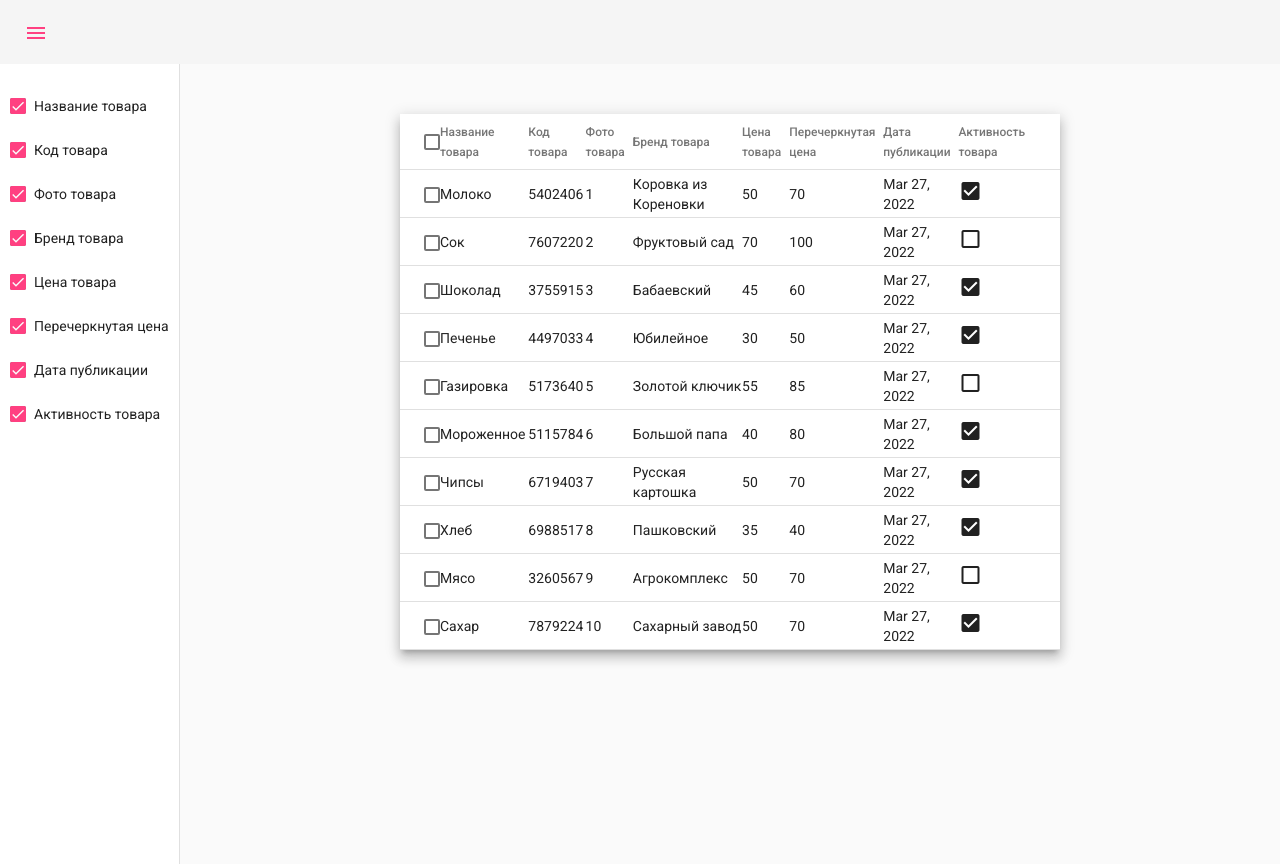
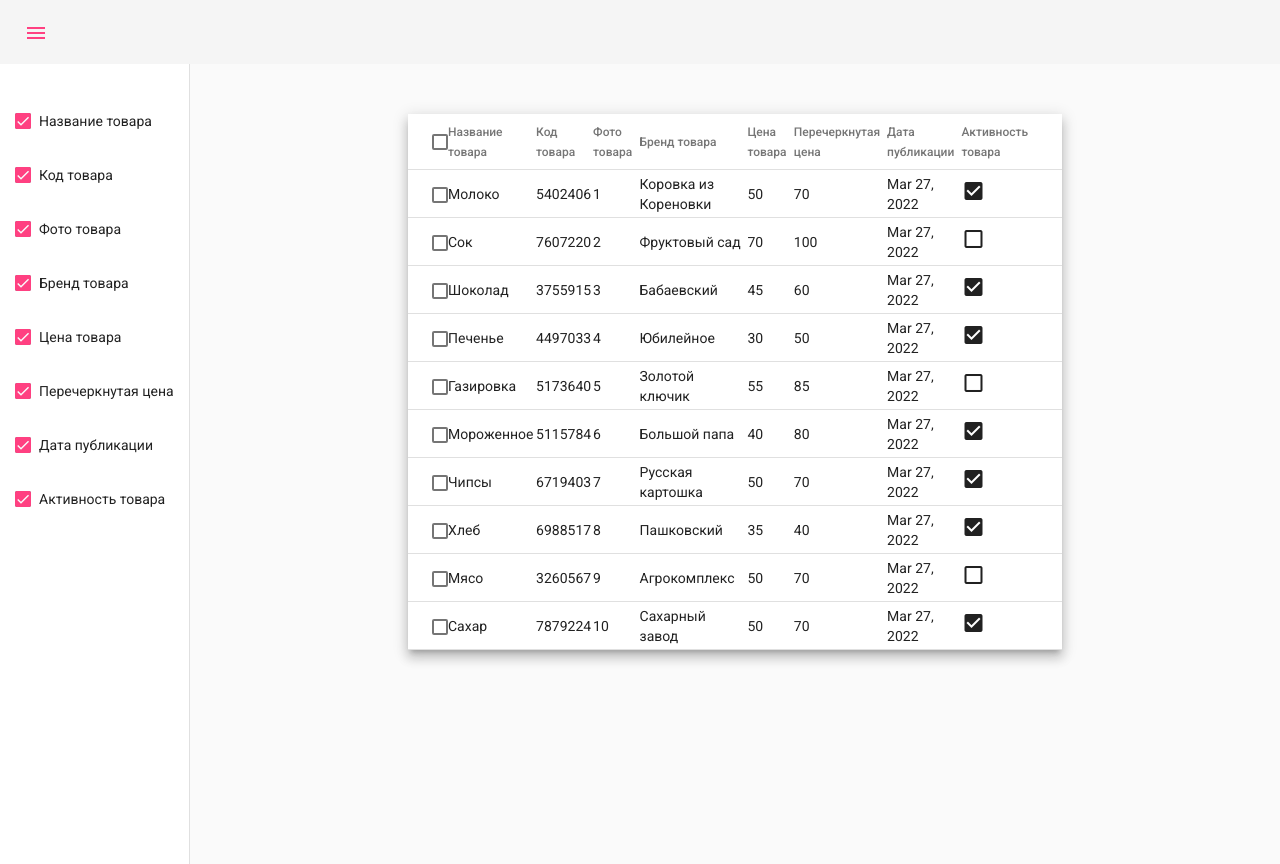
Before and after one commit to odianboy/configurable-table, an Angular app: page / in a window 1280 px wide. Both pictures are taken after a click on the button "menu". Built offline with nearby package versions, Linux system fonts and the light colour scheme.

Commit message:
add cdk dnd

```diff
--- a/angular.json
+++ b/angular.json
@@ -1,5 +1,8 @@
 {
   "$schema": "./node_modules/@angular/cli/lib/config/schema.json",
+  "cli": {
+    "analytics": "5a6bdd2b-b2dc-4efc-aa1c-aa0dec06248d"
+  },
   "version": 1,
   "newProjectRoot": "projects",
   "projects": {
--- a/src/app/config-sidenav/config-sidenav.component.html
+++ b/src/app/config-sidenav/config-sidenav.component.html
@@ -7,14 +7,21 @@
 
 <mat-drawer-container class="example-container" *ngIf="columns$ | async as columns">
   <mat-drawer mode="side" [(opened)]="opened">
+
+    <div cdkDropList class="example-list" (cdkDropListDropped)="drop($event)">
       <section class="example-section" class="valueSideNav" *ngFor="let column of columns">
+        <div class="example-box" cdkDrag>
             <mat-checkbox
               class="example-margin"
               *ngIf="!column.static"
               [checked]="column.display"
               (change)="updateDisplay(column.ref)">
-          {{ column.name }}</mat-checkbox>
+              {{ column.name }}
+            </mat-checkbox>
+          </div>
       </section>
+    </div>
+
   </mat-drawer>
   <mat-drawer-content>
     <app-config-table></app-config-table>
--- a/src/app/config-sidenav/config-sidenav.component.ts
+++ b/src/app/config-sidenav/config-sidenav.component.ts
@@ -1,9 +1,10 @@
 import { Component } from '@angular/core';
 import { Column } from '../shared/column.interfaces';
 
-import {CdkDragDrop, moveItemInArray} from '@angular/cdk/drag-drop';
-import { BehaviorSubject, Observable } from 'rxjs';
+import { Observable } from 'rxjs';
 import { ColumnService } from '../shared/column.service';
+
+import { CdkDragDrop } from '@angular/cdk/drag-drop';
 
 @Component({
   selector: 'app-config-sidenav',
@@ -16,13 +17,14 @@ export class ConfigSidenavComponent  {
 
   constructor(private columnService: ColumnService) {
     this.columns$ = columnService.columns$;
-
-    this.columns$.subscribe((value) => {
-      console.log(value);
-    })
-  }
+  };
 
   updateDisplay(ref: string): void {
     this.columnService.updateDisplayCheck(ref);
-  }
+  };
+
+  drop(event: CdkDragDrop<string[]>) {
+    this.columnService.dropArray(event);
+  };
+
 }
--- a/src/app/config-table/config-table.component.ts
+++ b/src/app/config-table/config-table.component.ts
@@ -1,12 +1,10 @@
-import { Component, OnInit } from '@angular/core';
+import { Component } from '@angular/core';
 import { MatTableDataSource } from '@angular/material/table';
 import { SelectionModel } from '@angular/cdk/collections';
 import { SHOP_DATA } from '../shared/product-data.const';
 import { Product } from '../shared/product.interfaces';
-import { COLUMNS_DATA } from '../shared/column-data.const';
-import { Column } from '../shared/column.interfaces';
 import { ColumnService } from '../shared/column.service';
-import { filter, map, Observable } from 'rxjs';
+import { map, Observable } from 'rxjs';
 
 
 @Component({
@@ -16,39 +14,36 @@ import { filter, map, Observable } from 'rxjs';
 })
 export class ConfigTableComponent {
 
-  displayedColumns!: string[];
-  columns!: Column[];
   dataShop = new MatTableDataSource<Product>(SHOP_DATA);
   selection = new SelectionModel<Product>(true, []);
 
   displayedColumns$: Observable<string[]>;
 
   constructor(private columnService: ColumnService) {
-    this.displayedColumns$ =  columnService.columns$.pipe(
+    this.displayedColumns$ =  this.columnService.columns$.pipe(
       map(value => value.filter(
         value => value.display != false
-      ).map(value => value.ref)))
-
+      ).map(value => value.ref)));
   }
 
   isAllSelected() {
     const numSelected = this.selection.selected.length;
     const numRows = this.dataShop.data.length;
     return numSelected === numRows;
-  }
+  };
 
   masterToggle() {
     if (this.isAllSelected()) {
       this.selection.clear();
       return;
-    }
+    };
     this.selection.select(...this.dataShop.data);
-  }
+  };
 
   checkboxLabel(row?: Product): string {
     if (!row) {
       return `${this.isAllSelected() ? 'deselect' : 'select'} all`;
     }
     return `${this.selection.isSelected(row) ? 'deselect' : 'select'} row`;
-  }
+  };
 }
--- a/src/app/shared/column.service.ts
+++ b/src/app/shared/column.service.ts
@@ -2,6 +2,8 @@ import { Injectable } from '@angular/core';
 import { BehaviorSubject, map, Observable } from 'rxjs';
 import { COLUMNS_DATA } from './column-data.const';
 import { Column } from './column.interfaces';
+
+import { CdkDragDrop } from '@angular/cdk/drag-drop';
 
 @Injectable({
   providedIn: 'root'
@@ -16,12 +18,22 @@ export class ColumnService {
   constructor() {
     this._columns$ = new BehaviorSubject(COLUMNS_DATA);
     this.columns$ = this._columns$.asObservable();
-  }
+  };
 
   updateDisplayCheck(ref: string) {
     const columns = this._columns$.getValue();
     const idx = columns.findIndex(item => item.ref === ref);
     columns[idx].display = !columns[idx].display;
     this._columns$.next(columns);
-  }
+  };
+
+  dropArray(event: CdkDragDrop<string[]>) {
+    const columns = this._columns$.getValue();
+    let element = columns[event.previousIndex];
+
+    columns.splice(event.previousIndex, 1);
+    columns.splice(event.currentIndex, 0, element);
+
+    this._columns$.next(columns)
+  };
 }
--- a/src/styles.scss
+++ b/src/styles.scss
@@ -63,7 +63,7 @@ ul {
 //   }
 
   .example-box {
-    padding: 10px 10px;
+    padding: 5px 5px;
     border-bottom: solid 1px #ccc;
     color: rgba(0, 0, 0, 0.87);
     display: flex;
```
Also changed, not shown: package.json (line endings or trailing spaces), 1 other file (tests, documents, lock files or other folders). Lines whose indentation alone changed are shown as unchanged.
